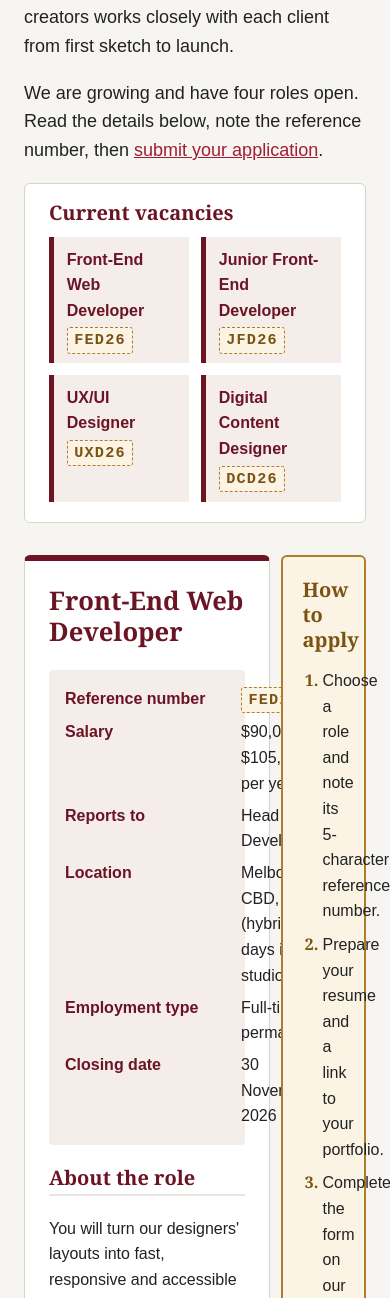
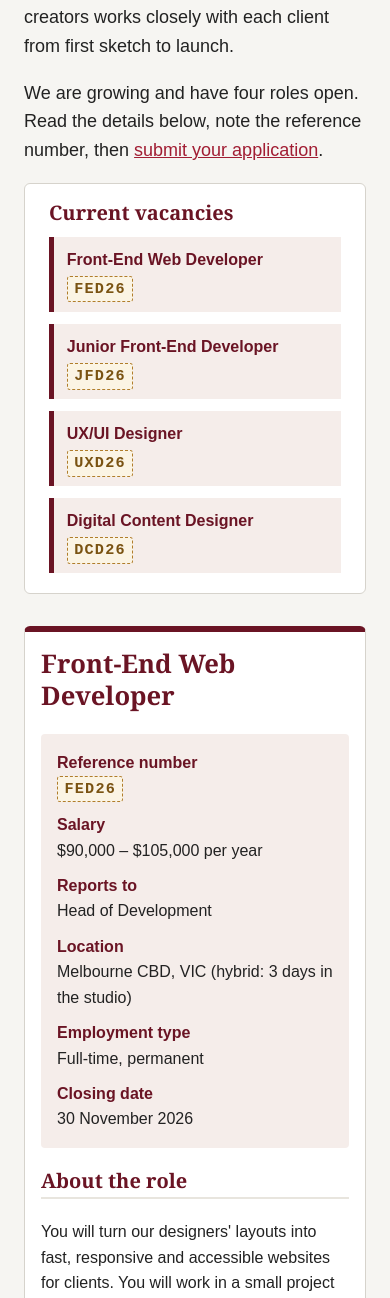
Before and after one commit to 106911603/project_part2_10026, a PHP site: page /jobs.html in a window 390 px wide; the page is wider, and only the part inside the window is pictured. Shown: the part 463-1761 px from the top of that part. Run offline with PHP 8.4, Linux system fonts and the light colour scheme.

Commit message:
jobs page layout for tablet and phones

```diff
--- a/styles/styles.css
+++ b/styles/styles.css
@@ -13,7 +13,8 @@ description: The external stylesheet for the LearnBridge Careers
              website. Styles all 4 pages.
 
 acknowledgements: Generative AI (Claude, by Anthropic) was used to review
-                  sections 4 to help with layout.
+                  sections 4 to help with layout,
+                  and for choosing colors in the pallete.
                   All code was checked and edited by the author.
 
 Contents
@@ -453,6 +454,49 @@ abbr[title] {
     }
 }
 
+/* Tablets and phones:  floats are removed and the aside sits under the job list */
+@media (max-width: 900px) {
+    .job-list,
+    .sidebar {
+        float: none;
+        width: auto;
+    }
+
+    .sidebar {
+        margin: 0 0 2rem;
+    }
+
+    /* Two vacancy links per row */
+    .job-links li {
+        flex-basis: 45%;
+    }
+}
+
+/* Phones */
+@media (max-width: 600px) {
+    /* One vacancy link per row */
+    .job-links li {
+        flex-basis: 100%;
+    }
+
+    .job {
+        padding: 1rem;
+    }
+
+    /* Each label sits above its value instead of beside it */
+    .job-summary {
+        grid-template-columns: 1fr;
+        gap: 0;
+    }
+
+    .job-summary dd {
+        margin-bottom: 0.6rem;
+    }
+
+    .job-summary dd:last-child {
+        margin-bottom: 0;
+    }
+}
 
 
 /* 6. Home page (index.html) */
```
